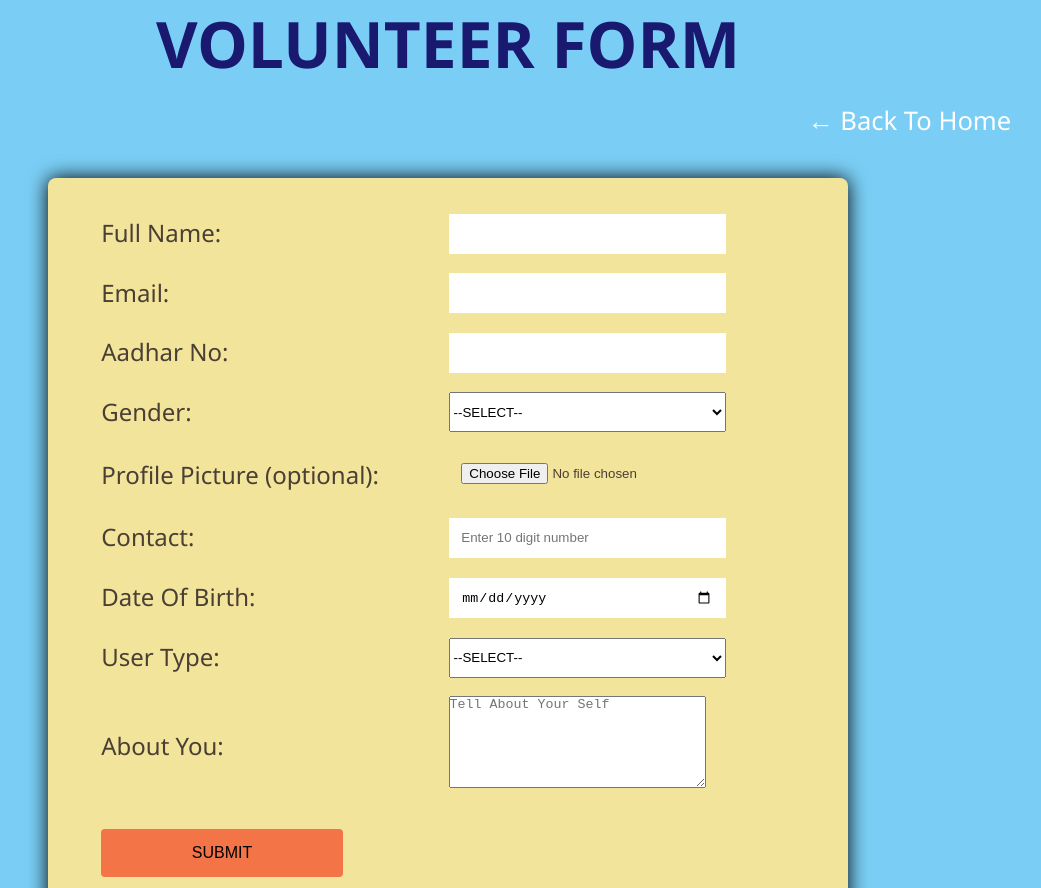
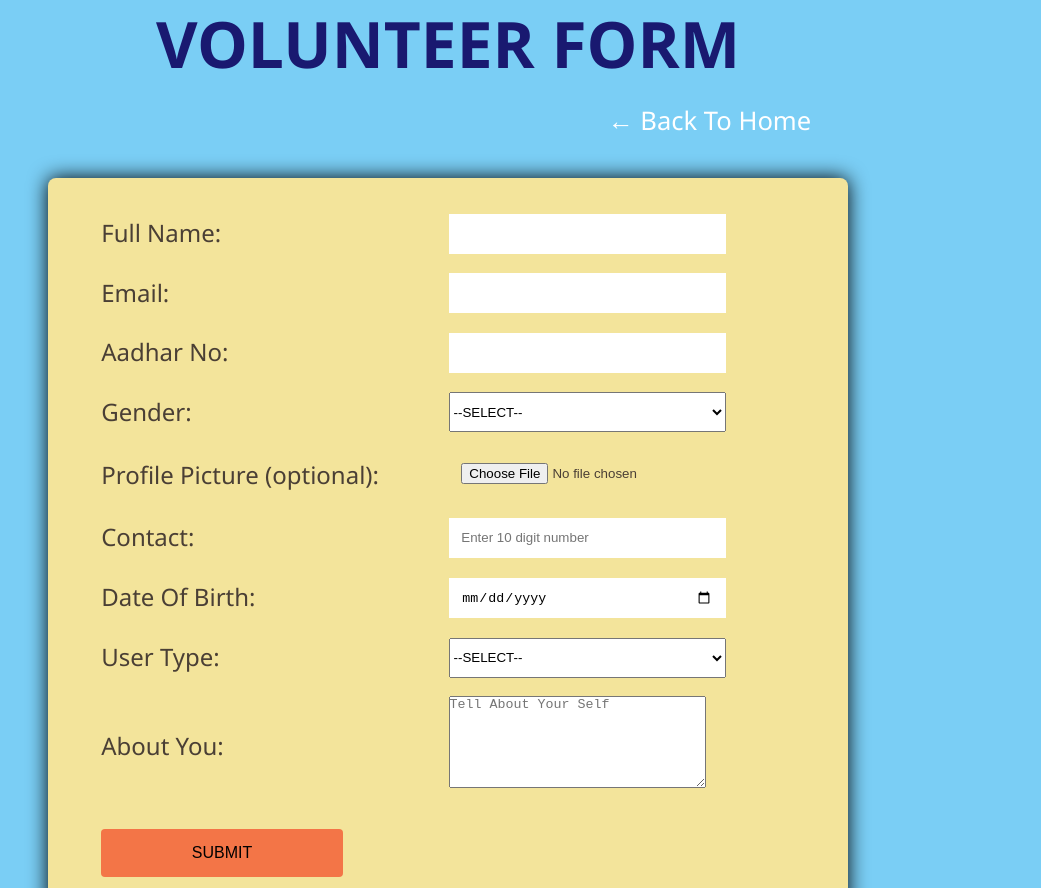
Before and after one commit to priyakumari-hub/bastiweb, a plain HTML site: page volunteer.html in a window 1280 px wide. Shown: the top 888 px of the page, without its empty margins (192-1233 px from the left). Drawn offline with Linux system fonts and the light colour scheme.

Commit message:
Update style.css

```diff
--- a/style.css
+++ b/style.css
@@ -206,7 +206,7 @@ body.bgclass{
    color:white;
    font-size:2vw;
    position: relative;
-   left:1000px;
+   left:800px;
 }
 
 form{
```
